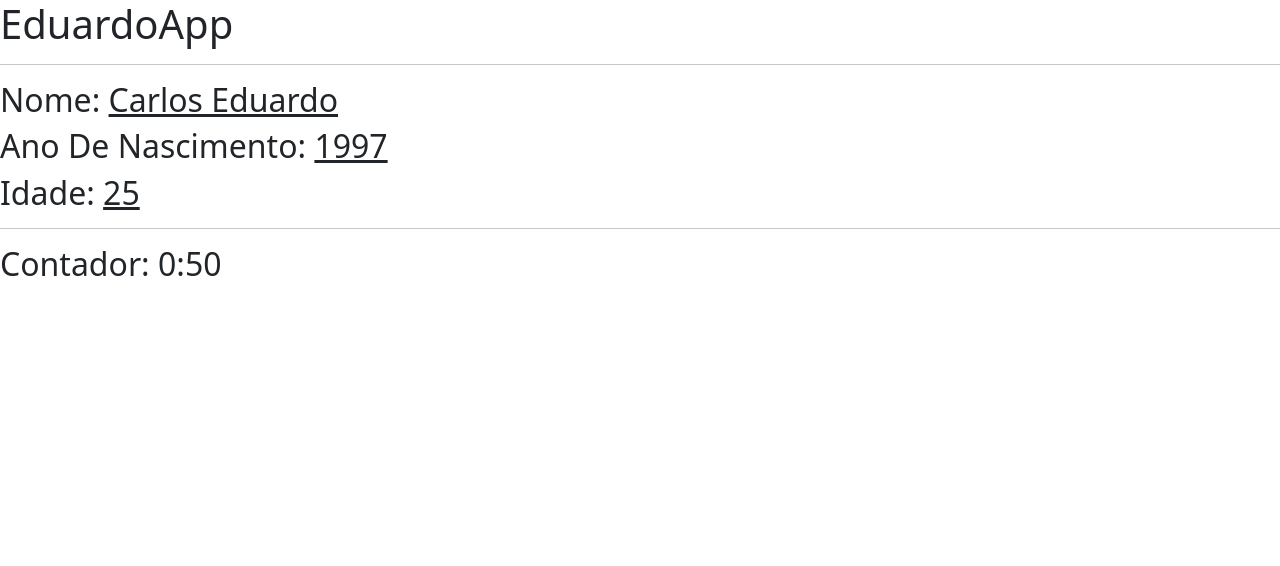
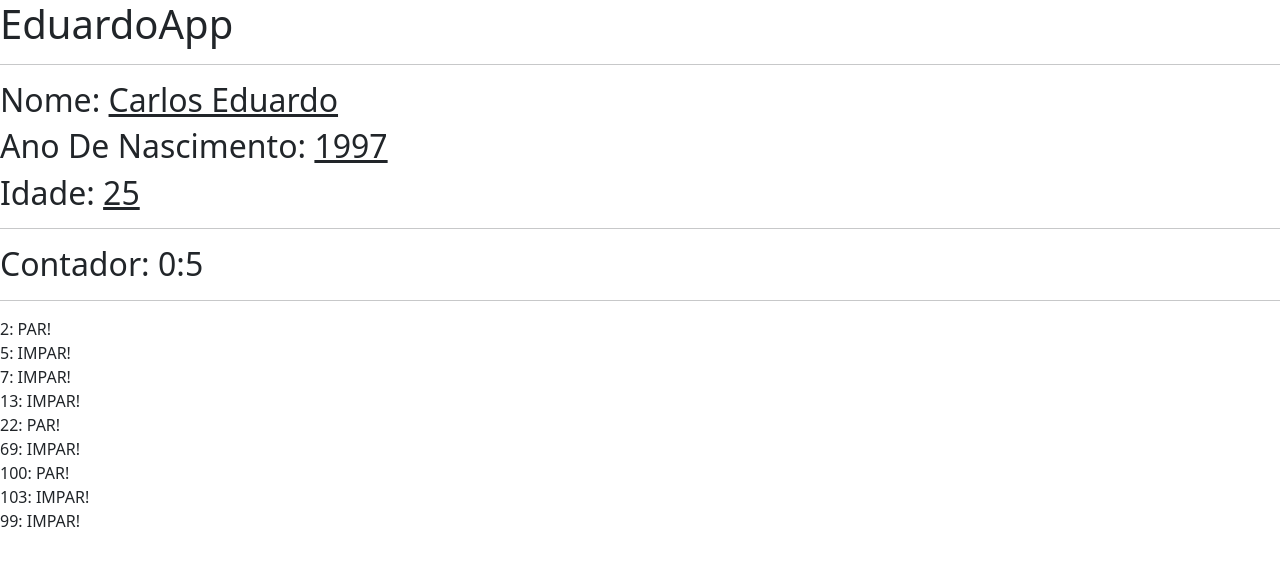
Before and after one commit to eduardobio6/angular-aula-02-09, an Angular app: page / in a window 1280 px wide. Shown: the top 566 px of the page. Built offline with nearby package versions, Linux system fonts and the light colour scheme.

Commit message:
8 files modified

```diff
--- a/src/app/app.component.html
+++ b/src/app/app.component.html
@@ -11,3 +11,9 @@
 </h2>
 <hr />
 <h2>Contador: {{ getMinutos() }}:{{ getSegundos() }}</h2>
+<hr />
+<div *ngFor="let n of getNumbers()">
+  {{ n }}:
+  <span *ngIf="n % 2 == 0">PAR!</span>
+  <span *ngIf="n % 2 != 0">IMPAR!</span>
+</div>
--- a/src/app/app.component.ts
+++ b/src/app/app.component.ts
@@ -12,7 +12,7 @@ export class AppComponent {
   counter = 0;
   timer = setInterval(() => {
     this.counter = this.counter + 1;
-  }, 100);
+  }, 1000);
 
   getIdade() {
     return 2022 - this.nasc;
@@ -25,4 +25,8 @@ export class AppComponent {
   getSegundos() {
     return Math.trunc(this.counter % 60);
   }
+
+  getNumbers() {
+    return [2, 5, 7, 13, 22, 69, 100, 103, 99];
+  }
 }
```
